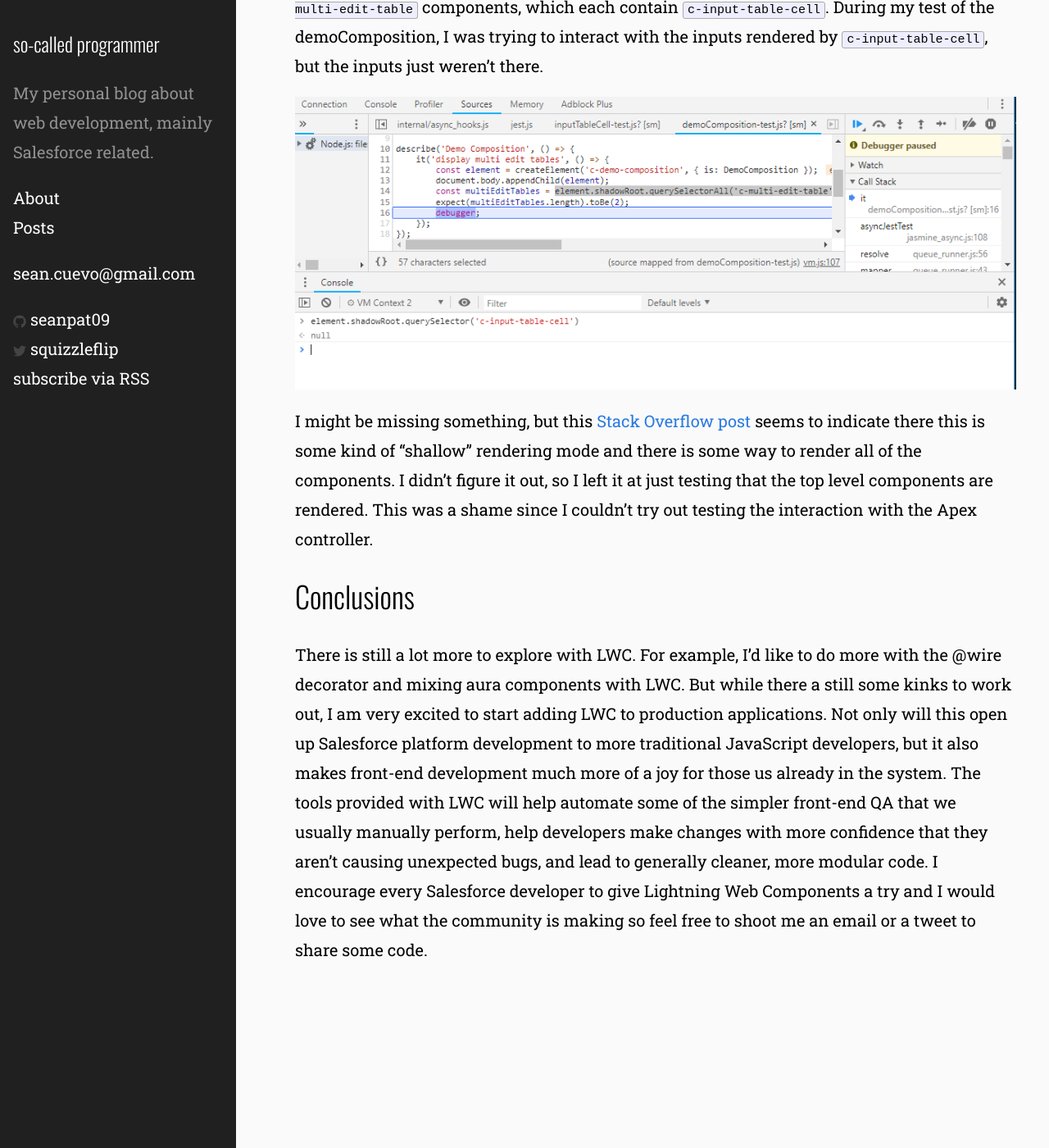
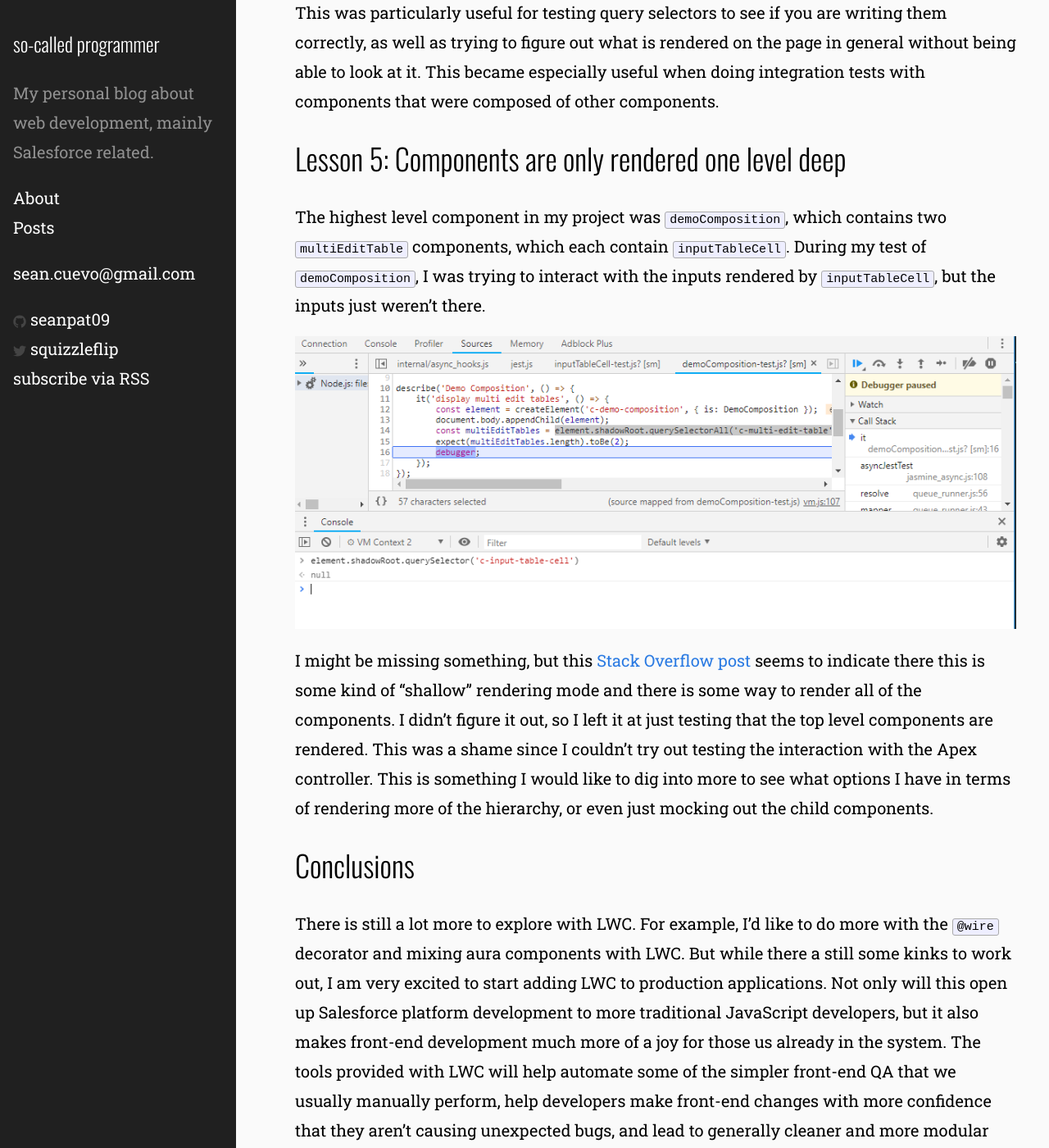
Before and after one commit to seanpat09/seanpat09.github.io, a Jekyll site: the page built from _posts/2018-01-02-lightning-web-components-testing.md, in a window 1280 px wide and 1400 px high, scrolled down 7221 px. Shown: the whole window at 82% size. Built offline with Jekyll 4.4.1, drawn with Linux system fonts in a browser that asks for light colours; some of the changed text lies outside the part shown.

Commit message:
some last edits to lwc-jest blog post

````diff
--- a/_posts/2018-01-02-lightning-web-components-testing.md
+++ b/_posts/2018-01-02-lightning-web-components-testing.md
@@ -12,15 +12,19 @@
 - lwc-jest
 ---
 
-Happy New Year! During the last [post]({% post_url 2018-12-26-lightning-web-components-first-impressions %}) we explored some of the basics of developing with LWC. Now let's see what options we have for testing.
+Happy New Year!
 
-I have to admit that I have never felt comfortable with front-end JavaScript testing on Salesforce. A few years ago I did a [Dreamforce presentation](https://github.com/seanpat09/sfdc-jasmine-demo) on using Jasmine to test your Visualforce pages. The whole point was to lay the foundation of what was technically possible, but in practice it required so much setup and DOM mocking that it just never really caught on for me.
+During the last [post]({% post_url 2018-12-26-lightning-web-components-first-impressions %}) we explored some of the basics of developing with LWC. Now let's see what options we have for testing.
 
-Once I started working with Aura, testing felt even more out of reach. How do I test each JavaScipt controller method? How would I mock out server calls? Did I have to make make a lightning application just for the purpose of running tests on components? With all these questions and doubts, I instead chose to ignore front-end testing all together. Surely someone smarter than me will figure this out, right? This is one of the rare occassions where my procrastination actually paid off.
+I have to admit that I have never felt comfortable with front-end JavaScript testing on Salesforce. A few years ago I did a [Dreamforce presentation](https://github.com/seanpat09/sfdc-jasmine-demo) on using Jasmine to test your Visualforce pages. The whole point was to lay the foundation of what was technically possible, but in practice it required so much setup and DOM mocking that it just never really caught on for my own day to day at work.
+
+Once I started working with Aura, testing felt even more out of reach. How do I test each JavaScipt controller method? How would I mock out server calls? Did I have to make make a lightning application just for the purpose of running tests on components? With all these questions and doubts, I instead chose to ignore front-end testing all together.
+
+To be clear, I am a huge proponent of test driven development and I generally dislike making any changes to code without tests to help me confirm that nothing else broke along the way. But when you are crunched for time, these things just sort of get push aside for later. Surely someone smarter than me will figure this out, right? This is one of the rare occassions where my procrastination actually paid off.
 
 
 ## Enter lwc-jest
-[Jest](https://jestjs.io/en/) is a JavaScript testing framework creatd by Facebook. [lwc-jest](https://github.com/salesforce/lwc-jest) is Salesforce's extension of this framework to support testing Lightning Web Components. I have to commend the LWC team for continuing down this path of using existing, proven technologies, as well for making `lwc-jest` open source. This again has made it easy for me to find answers to my questions while troubleshooting my code.
+[Jest](https://jestjs.io/en/) is a JavaScript testing framework created by Facebook. [lwc-jest](https://github.com/salesforce/lwc-jest) is Salesforce's extension of this framework to support testing Lightning Web Components. I have to commend the LWC team for continuing down this path of using existing, proven technologies, as well for making `lwc-jest` open source. This again has made it easy for me to find answers to my questions while troubleshooting my code.
 
 On top of that, this testing framework works from the command line and runs entirely on your local machine. That's right, Salesforce development all from the comfort of your computer. No WiFi? No problem! You can't view your component in your browser locally (at least, not that I know of), but you can code and run your tests without even authenticating with a scratch org or sandbox.
 
@@ -44,26 +48,26 @@
 
 I tried again and ran into another error along the lines of needing .NET Framework 2.0 SDK installed, which I could resolve by installing Visual Studio. I tried that and the error didn't go away. This was a couple hours into this and while the issue was probably due to something I was or was not doing, I couldn't help but wonder if the package itself just had Windows issues that were beyond me. Either way, I gave up and tried again using Windows Subsystem for Linux (WSL), which I already had set up on my machine.
 
-Setup worked out fine once I switched to WSL, but there were still some issues. Sometimes tests would fail and then suddenly pass when run again. This didn't seem to happen on my Mac. Also, the tests ran about 4 times faster on my Mac, though that could be because I'm running the tests in WSL instead of native Linux. The difference was about 5 seconds on Mac compared to 20 seconds on Windows, which is still blazingly fast compared to some Apex tests, but it was still consistently noticeable.
+Setup worked out fine once I switched to WSL, but there were still some issues. Sometimes tests would fail and then suddenly pass when run again. This didn't seem to happen on my Mac. Also, the tests ran about 4 times faster on my Mac, though that could be because I'm running the tests in WSL instead of native Linux. The difference was about 5 seconds on a Mac compared to 20 seconds on Windows. This is still blazingly fast compared to some Apex tests, but it was still consistently noticeable.
 
-While not ideal, Jest was working and I could get started with writing tests.
+I hit a few bumps along the way, but I'm happy that Jest was working and I could get to fun part of writing tests.
 
 ## Lesson 2: What am I testing again?
 Before I jumped in, I had to wrap my head around front-end testing. Apex testing comes fairly naturally to me now: set up your expected data, call the methods with your inputs, does this method do what I expect it to? Does this flow do what I expect it to? I don't know why this never translated well for me when it came to front-end testing. An application could do so much, what was necessary for testing? Do I need to assert on pixels in the margins? That tags had the appropriate class names? This analysis paralysis usually led to inaction with me just settling with "I've clicked through the front-end, I'm sure it's fine".
 
-Since LWC is component based, this was a little easier to digest. Components tend to do very discrete things and if they don't, maybe the component is doing too much. `lwc-jest` made isolating your tests even easier since it allowed you to render a component by itself, call its methods, and interact with its public properties.
+Since LWC is component based, this was a little easier to digest. Components tend to do fairly discrete things and if they don't maybe the component is doing too much. `lwc-jest` made isolating your tests even easier since it allowed you to render a component by itself, call its methods, and interact with its public properties.
 
 With this modularization in mind, I came to the conclusion that I should test what I can access in the test, coming up with the following essentials:
 
-* Does the component display the tags you want to display?
-* Does the component display the data you want to display?
+* Does the component display the tags and data you want to display?
+* Does the component respond to interactions as expected?
 * Does the component's public methods and properties (i.e. those with the `@api` decorator) work as expected?
 
-You can always test more later, but I consider these the MVP of your tests. In the tests for the `c-input-table-cell` component, I focus just on that:
+You can always test more later, but I consider these the MVP of your tests. In the tests for the `inputTableCell` component, I focus just on that:
 
 * Are the passed in `@api` decorated properties for `name` and `record` used to display the correct data properly?
 * Is the `lightning-input` element present?
-* Does the `@api` decorated method `inputValue()` return the correct data?
+* Does the `@api` decorated method `inputValue()` return the correct data after you input data?
 
 ```
 beforeEach(() => {
@@ -98,10 +102,10 @@
 });
 ```
 
-I really like this testing format. The describe methods create easy to read documentation as to what this component does without having to hijack method names like I do in Apex (e.g. `@isTest private static void shouldReturnInputValueWhenChanged())
+I really like this testing format. The describe methods create easy to read documentation as to what this component does without having to hijack method names like I do in Apex (e.g. `@isTest private static void shouldReturnInputValueWhenChanged()`)
 
 ## Lesson 3: Get good at query selectors and events
-In Jest, you are working with a simulated DOM as if you were in the browser. In other words, the tests don't actually render the page, at least, not in a way that you can look at and interact with it. You will need to write JavaScript query selectors in order to assert on whether or not they present. You'll also have to fire off your own Events when you interact with your component. For example, let's take the input from `c-input-table-cell`:
+In Jest, you are working with a simulated DOM as if you were in the browser. In other words, the tests don't actually render the page, at least, not in a way that you can look at and interact with it. You will need to write JavaScript query selectors in order to assert on whether or not they present. You'll also have to fire off your own Events when you interact with your component. For example, let's take the input from `inputTableCell`:
 
 ```
 <lightning-input variant="label-hidden" label={field} name={field} value={value} onchange={handleInputChange}></lightning-input>
@@ -153,11 +157,11 @@
 You'll notice that nothing is rendered in the browser, you just have the console to work with. This was particularly useful for testing query selectors to see if you are writing them correctly, as well as trying to figure out what is rendered on the page in general without being able to look at it. This became especially useful when doing integration tests with components that were composed of other components.
 
 ## Lesson 5: Components are only rendered one level deep
-The highest level component in my project was `c-demo-composition`, which contains two `c-multi-edit-table` components, which each contain `c-input-table-cell`. During my test of the demoComposition, I was trying to interact with the inputs rendered by `c-input-table-cell`, but the inputs just weren't there.
+The highest level component in my project was `demoComposition`, which contains two `multiEditTable` components, which each contain `inputTableCell`. During my test of `demoComposition`, I was trying to interact with the inputs rendered by `inputTableCell`, but the inputs just weren't there.
 
 ![Component not found by query selector](/assets/img/shallowRendering.PNG)
 
-I might be missing something, but this [Stack Overflow post](https://stackoverflow.com/questions/44034904/jest-enzyme-shallow-test-is-not-rendering-all-elements-of-the-react-component) seems to indicate there this is some kind of "shallow" rendering mode and there is some way to render all of the components. I didn't figure it out, so I left it at just testing that the top level components are rendered. This was a shame since I couldn't try out testing the interaction with the Apex controller.
+I might be missing something, but this [Stack Overflow post](https://stackoverflow.com/questions/44034904/jest-enzyme-shallow-test-is-not-rendering-all-elements-of-the-react-component) seems to indicate there this is some kind of "shallow" rendering mode and there is some way to render all of the components. I didn't figure it out, so I left it at just testing that the top level components are rendered. This was a shame since I couldn't try out testing the interaction with the Apex controller. This is something I would like to dig into more to see what options I have in terms of rendering more of the hierarchy, or even just mocking out the child components.
 
 ## Conclusions
-There is still a lot more to explore with LWC. For example, I'd like to do more with the @wire decorator and mixing aura components with LWC. But while there a still some kinks to work out, I am very excited to start adding LWC to production applications. Not only will this open up Salesforce platform development to more traditional JavaScript developers, but it also makes front-end development much more of a joy for those us already in the system. The tools provided with LWC will help automate some of the simpler front-end QA that we usually manually perform, help developers make changes with more confidence that they aren't causing unexpected bugs, and lead to generally cleaner, more modular code. I encourage every Salesforce developer to give Lightning Web Components a try and I would love to see what the community is making so feel free to shoot me an email or a tweet to share some code.
+There is still a lot more to explore with LWC. For example, I'd like to do more with the `@wire` decorator and mixing aura components with LWC. But while there a still some kinks to work out, I am very excited to start adding LWC to production applications. Not only will this open up Salesforce platform development to more traditional JavaScript developers, but it also makes front-end development much more of a joy for those us already in the system. The tools provided with LWC will help automate some of the simpler front-end QA that we usually manually perform, help developers make front-end changes with more confidence that they aren't causing unexpected bugs, and lead to generally cleaner and more modular code. I encourage every Salesforce developer to give Lightning Web Components a try and I would love to see what the community is making so feel free to shoot me an email or a tweet to share some code.
````
Also changed, not shown: other parts of _posts/2018-01-02-lightning-web-components-testing.md (+1 -1 lines).
